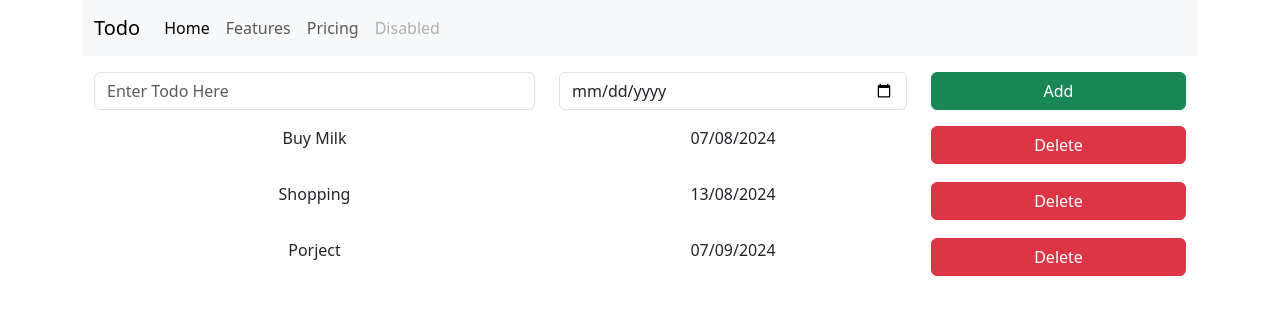
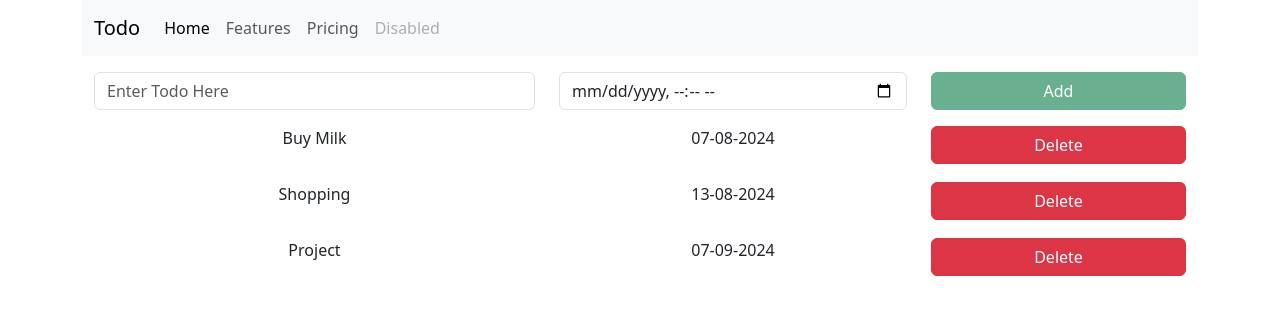
Before and after one commit to aliladakhi/Todo_calcu, a React (Vite) app: page / in a window 1280 px wide. Shown: the top 314 px of the page. Built offline with nearby package versions, Linux system fonts and the light colour scheme.

Commit message:
Do task add and delete

```diff
--- /dev/null
+++ b/Public/data.js
@@ -0,0 +1,7 @@
+const Data = [
+  { task_name: "Buy Milk", task_date: "07-08-2024" },
+  { task_name: "Shopping", task_date: "13-08-2024" },
+  { task_name: "Project",  task_date: "07-09-2024" }
+];
+
+export default Data;
--- a/src/App.jsx
+++ b/src/App.jsx
@@ -1,17 +1,22 @@
 import Header from "./Components/Header"
 import Table from "./Components/Table"
 import Card from "./Components/Card";
+import Data from "../Public/data";
+import { useState } from "react";
 
 function App() {
+
+  const [data,updateDate]=useState(Data)
+  console.log(data)
 
   return (
     <div className="container ">
       <Header/>
       <div className="container text-center">
-      <Table/>
-      <Card task_name={"Buy Milk"} task_date={"07/08/2024"}/>
-      <Card task_name={"Shopping"} task_date={"13/08/2024"}/>
-      <Card task_name={"Porject"} task_date={"07/09/2024"}/>
+      <Table data_pass={data} update={updateDate}/>
+      {Array.isArray(data) && data.map((value,key)=> {
+         return <Card key={key} key_={key} task_name={value.task_name} task_date={value.task_date} data_pass={data} update={updateDate}/>
+      })}
       </div>
     </div>
   )
--- a/src/Components/Card.jsx
+++ b/src/Components/Card.jsx
@@ -1,7 +1,16 @@
-export default function Card({task_name,task_date}){
+export default function Card({ key_, task_name, task_date, data_pass, update }) {
+  let todoName = task_name;
+  let todoDate = task_date;
 
-  let todoName=task_name
-  let todoDate=task_date
+  function handleDelete() {
+    // Create a copy of data_pass to avoid mutating state directly
+    const newData = [...data_pass];
+    // Remove the item at index key_
+    newData.splice(key_, 1);
+    console.log(newData); // Check the updated array in console
+    // Update state with the new array
+    update(newData);
+  }
 
   return (
     <div className="row mt-3">
@@ -12,16 +21,14 @@ export default function Card({task_name,task_date}){
       </div>
 
       <div className="col-4">
-      <div className="text-center flex-nowrap">
-        {todoDate}
+        <div className="text-center flex-nowrap">{todoDate}</div>
       </div>
-    </div>
-    <div className="col-3 ">
-      <button type="button" className="btn btn-danger container">
+
+      <div className="col-3">
+        <button onClick={handleDelete} type="button" className="btn btn-danger container">
           Delete
         </button>
       </div>
     </div>
-
   );
 }
--- a/src/Components/Table.jsx
+++ b/src/Components/Table.jsx
@@ -1,11 +1,32 @@
+import { useState } from "react";
 
 
-export default function Table() {
+export default function Table({data_pass,update}) {
+  const [task,setTask]=useState("")
+  const [date,setDate]=useState("")
+
+  function handleadd() {
+
+    const newData = [...data_pass,...[{task_name:task,task_date:date}]];
+    console.log(newData);
+    update(newData);
+    setTask("")
+    setDate("")
+  }
+
+  function taskEntry(e){
+    setTask(e.target.value)
+  }
+  function dateEntry(e){
+    setDate(e.target.value)
+  }
   return (
       <div className="row my-3">
         <div className="col-5">
           <div className="input-group flex-nowrap">
             <input
+            value={task}
+            onChange={taskEntry}
               type="text"
               className="form-control"
               placeholder="Enter Todo Here"
@@ -18,7 +39,9 @@ export default function Table() {
         <div className="col-4">
           <div className="input-group flex-nowrap">
             <input
-              type="date"
+            value={date}
+            onChange={dateEntry}
+              type="datetime-local"
               className="form-control"
               placeholder="Enter Todo Here"
               aria-label="Todo-name"
@@ -27,7 +50,7 @@ export default function Table() {
           </div>
         </div>
         <div className="col-3 ">
-          <button type="button" className="btn btn-success container">
+          <button type="button" onClick={handleadd} className="btn btn-success container " disabled={task.length==0 && date.length==0}>
             Add
           </button>
         </div>
```
Lines whose indentation alone changed are shown as unchanged.
